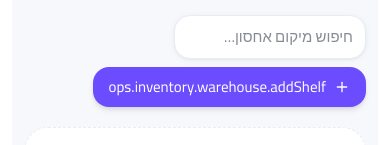
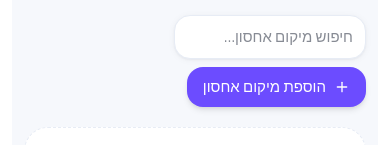
Before and after one commit to wegodata001-ship-it/sweetapp, a Next.js app: page /ops/inventory in a window 390 px wide. Shown: the part 144-289 px from the top of the page. Built offline with nearby package versions, Linux system fonts and the light colour scheme; no server answers.

Commit message:
PHONE SRTUP

```diff
--- a/src/components/ops/inventory/inventory-warehouse-dashboard.tsx
+++ b/src/components/ops/inventory/inventory-warehouse-dashboard.tsx
@@ -287,7 +287,7 @@ export function InventoryWarehouseDashboard() {
             style={{ background: "#6c4cff" }}
           >
             <Plus className="h-4 w-4" />
-            {tW("addShelf")}
+            {t("ops.inventory.addStorageLocation")}
           </button>
         </div>
       </header>
```
